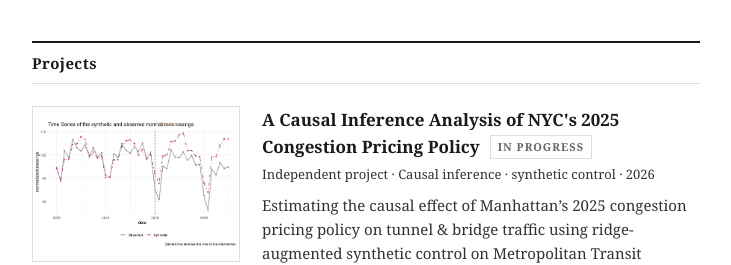
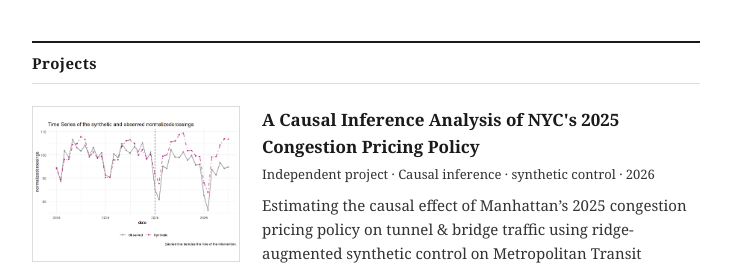
Before and after one commit to jeremiahsamroo/jeremiahsamroo.github.io, a plain HTML site: page index.html in a window 1280 px wide. Shown: the part 887-1152 px from the top of the page, without its empty margins (426-1157 px from the left). Drawn offline with Linux system fonts and the light colour scheme.

Commit message:
Update index.html

```diff
--- a/index.html
+++ b/index.html
@@ -90,7 +90,7 @@
       <article class="project-card">
         <a class="thumb" href="projects/congestion-pricing.html"><img src="assets/congestion-pricing.png" alt="Chart preview for the congestion pricing project"></a>
         <div>
-          <h3><a href="projects/congestion-pricing.html">A Causal Inference Analysis of NYC's 2025 Congestion Pricing Policy</a><span class="tag">In progress</span></h3>
+          <h3><a href="projects/congestion-pricing.html">A Causal Inference Analysis of NYC's 2025 Congestion Pricing Policy</a></h3>
           <p class="meta">Independent project &middot; Causal inference &middot; synthetic control &middot; 2026</p>
           <p>Estimating the causal effect of Manhattan&rsquo;s 2025 congestion pricing policy on tunnel
           & bridge traffic using ridge-augmented synthetic control on Metropolitan Transit Authority (MTA) and Port Authority of New York and New Jersey (PANYNJ) open crossing data.</p>
```
